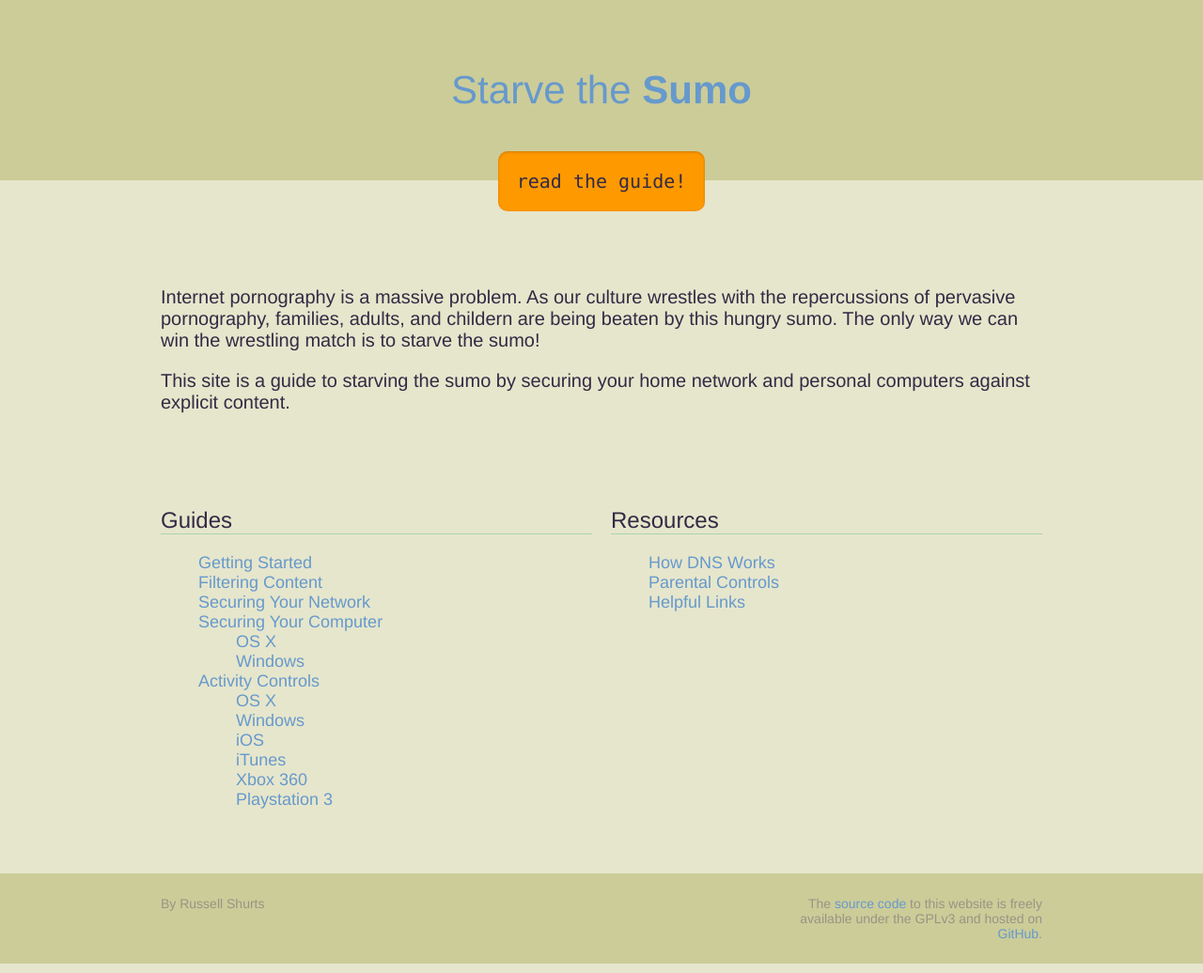
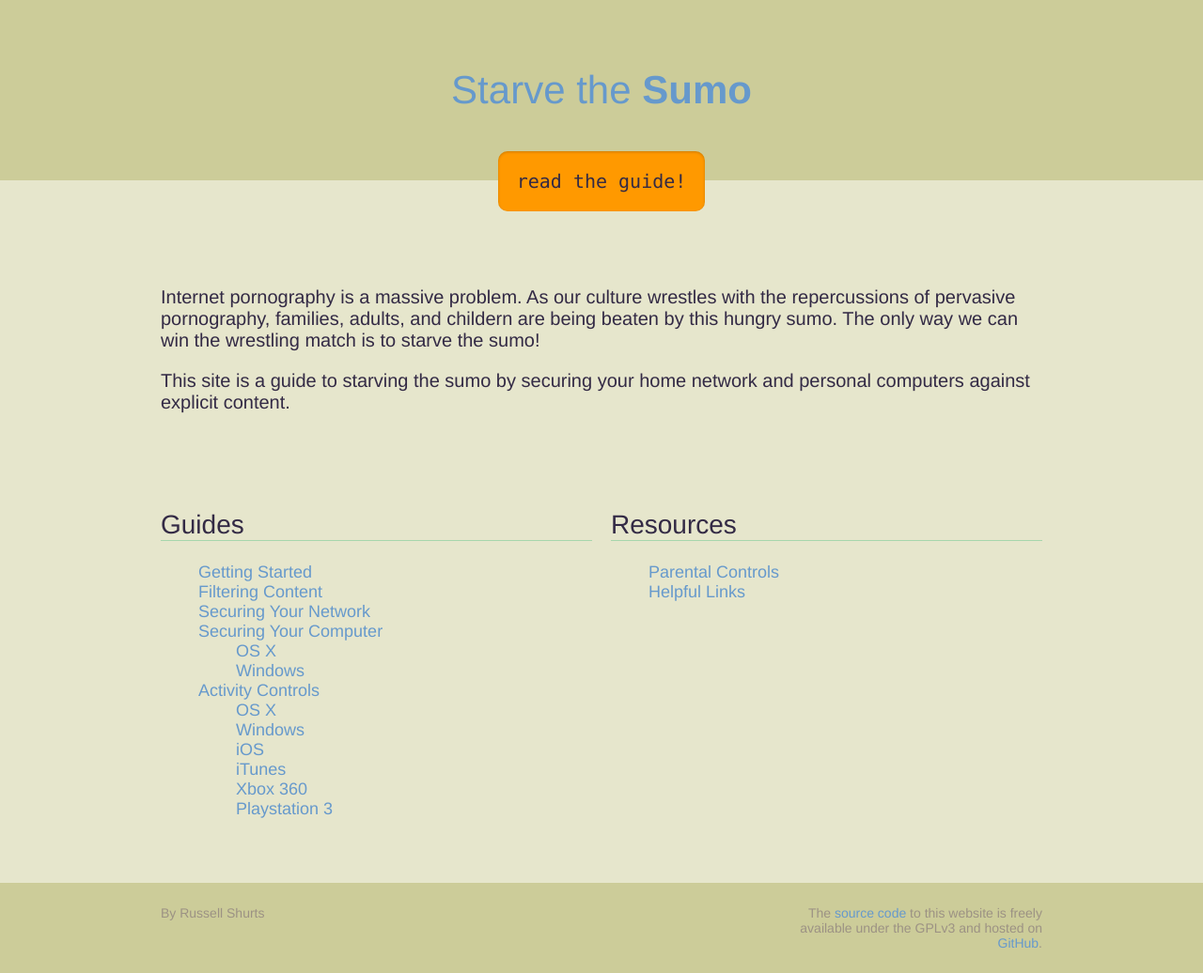
Before and after one commit to rshurts/starvethesumo, a Jekyll site: the page built from index.html, in a window 1280 px wide. Shown: the whole page at 94% size. Built offline with Jekyll 4.4.1, drawn with Linux system fonts in a browser that asks for light colours.

Commit message:
Change to h1 to match page titles

```diff
--- a/_includes/guides.html
+++ b/_includes/guides.html
@@ -1,4 +1,4 @@
-<h2>Guides</h2>
+<h1>Guides</h1>
 <ul>
   <li><a href="{{ site.url }}/guides/gettingstarted">Getting Started</a></li>
   <li><a href="{{ site.url }}/guides/filteringcontent">Filtering Content</a></li>
--- a/_includes/resources.html
+++ b/_includes/resources.html
@@ -1,6 +1,5 @@
-<h2>Resources</h2>
+<h1>Resources</h1>
 <ul>
-  <li><a href="{{ site.url }}/guides/resources/howdnsworks">How DNS Works</a></li>
   <li><a href="{{ site.url }}/guides/resources/parentalcontrols">Parental Controls</a></li>
   <li><a href="{{ site.url }}/guides/resources/links">Helpful Links</a></li>
 </ul>
```
